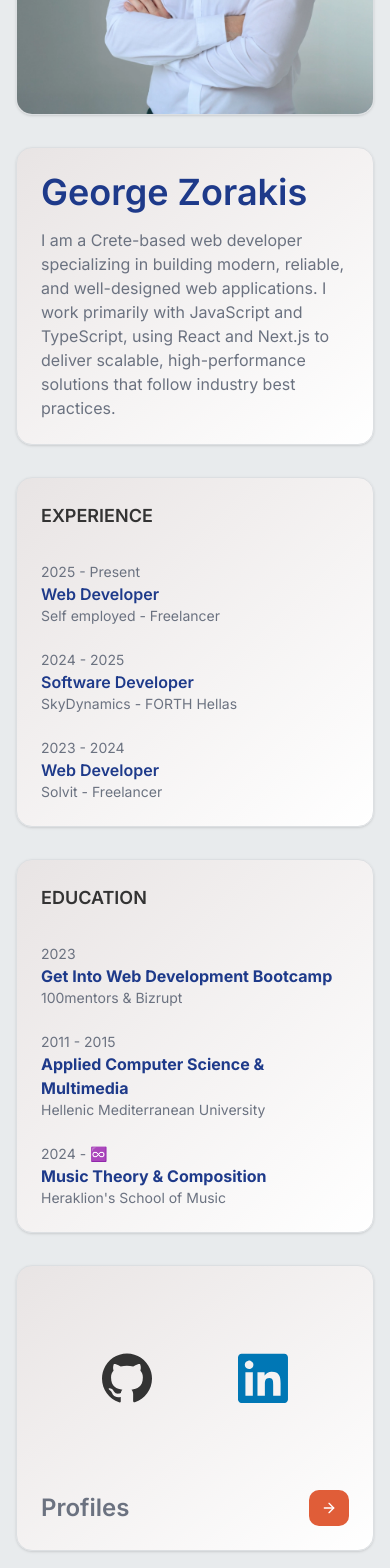
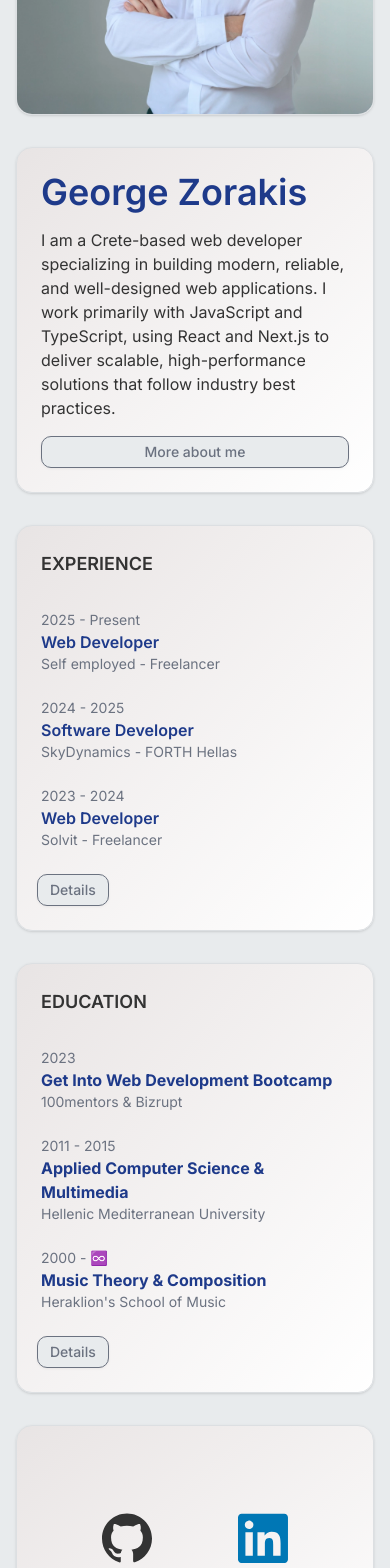
Before and after one commit to gzorakes/personal-portfolio, a Next.js app: page /about in a window 390 px wide. Shown: the part 411-1979 px from the top of the page. Built offline with nearby package versions, Linux system fonts and the light colour scheme.

Commit message:
about page modified (data)

```diff
--- a/app/about/page.tsx
+++ b/app/about/page.tsx
@@ -1,12 +1,22 @@
-import { Card, CardContent, CardHeader, CardTitle } from "@/components/ui/card";
+import { buttonVariants } from "@/components/ui/button";
+import {
+  Card,
+  CardContent,
+  CardFooter,
+  CardHeader,
+  CardTitle,
+} from "@/components/ui/card";
 import CredentialsCard from "@/components/web/credentials-card";
 import ProfilesCard from "@/components/web/profiles-card";
 import WorkTogetherCard from "@/components/web/worktogether-card";
+import { education, experience } from "@/data/credentials";
 import Image from "next/image";
+import Link from "next/link";
 
 export default function page() {
   return (
     <div className="max-w-7xl mx-auto p-4 grid grid-cols-1 md:grid-cols-2 lg:grid-cols-4 gap-8">
+      {/* Image */}
       <Card className="lg:col-span-1 md:row-span-2 lg:row-span-1 p-0 overflow-hidden">
         <div className="relative h-96 md:h-full lg:h-64">
           <Image
@@ -20,93 +30,94 @@ export default function page() {
         </div>
       </Card>
 
+      {/* About Me card */}
       <Card className="lg:col-span-3 relative">
         <CardContent className="flex flex-col justify-end gap-4 h-full">
           <h1 className="text-4xl font-semibold text-accent-foreground">
             George Zorakis
           </h1>
-          <p className="text-muted-foreground">
+          <p>
             I am a Crete-based web developer specializing in building modern,
             reliable, and well-designed web applications. I work primarily with
             JavaScript and TypeScript, using React and Next.js to deliver
             scalable, high-performance solutions that follow industry best
             practices.
           </p>
+          <Link
+            href="/credentials"
+            className={buttonVariants({
+              variant: "outline",
+              className: "lg:self-start lg:-ml-1 text-muted-foreground",
+              size: "sm",
+            })}
+          >
+            More about me
+          </Link>
         </CardContent>
       </Card>
 
+      {/* Experience card */}
       <Card className="lg:col-span-2">
         <CardHeader>
           <CardTitle className="text-lg">EXPERIENCE</CardTitle>
         </CardHeader>
         <CardContent>
           <div className="flex flex-col gap-6">
-            <div>
-              <p className="text-muted-foreground text-sm">2025 - Present</p>
+            {experience.map((exp) => (
+              <div key={exp.id}>
+                <p className="text-muted-foreground text-sm">{exp.date}</p>
                 <p className="font-semibold text-accent-foreground">
-                Web Developer
+                  {exp.title}
                 </p>
-              <p className="text-muted-foreground text-sm">
-                Self employed - Freelancer
-              </p>
+                <p className="text-muted-foreground text-sm">{exp.company}</p>
               </div>
-            <div>
-              <p className="text-muted-foreground text-sm">2024 - 2025</p>
-              <p className="font-semibold text-accent-foreground">
-                Software Developer
-              </p>
-              <p className="text-muted-foreground text-sm">
-                SkyDynamics - FORTH Hellas
-              </p>
-            </div>
-            <div>
-              <p className="text-muted-foreground text-sm">2023 - 2024</p>
-              <p className="font-semibold text-accent-foreground">
-                Web Developer
-              </p>
-              <p className="text-muted-foreground text-sm">
-                Solvit - Freelancer
-              </p>
-            </div>
+            ))}
           </div>
         </CardContent>
+        <CardFooter className="-ml-1">
+          <Link
+            href="/credentials"
+            className={buttonVariants({
+              variant: "outline",
+              size: "sm",
+              className: "text-muted-foreground",
+            })}
+          >
+            Details
+          </Link>
+        </CardFooter>
       </Card>
 
+      {/* Education card */}
       <Card className="lg:col-span-2 lg:order-4 md:order-5">
         <CardHeader>
           <CardTitle className="text-lg">EDUCATION</CardTitle>
         </CardHeader>
         <CardContent>
           <div className="flex flex-col gap-6">
-            <div>
-              <p className="text-muted-foreground text-sm">2023</p>
-              <p className="font-bold text-accent-foreground">
-                Get Into Web Development Bootcamp
-              </p>
+            {education.map((edu) => (
+              <div key={edu.id}>
+                <p className="text-muted-foreground text-sm">{edu.date}</p>
+                <p className="font-bold text-accent-foreground">{edu.title}</p>
                 <p className="text-muted-foreground text-sm">
-                100mentors & Bizrupt
+                  {edu.institution}
                 </p>
               </div>
-            <div>
-              <p className="text-muted-foreground text-sm">2011 - 2015</p>
-              <p className="font-bold text-accent-foreground">
-                Applied Computer Science & Multimedia
-              </p>
-              <p className="text-muted-foreground text-sm">
-                Hellenic Mediterranean University
-              </p>
-            </div>
-            <div>
-              <p className="text-muted-foreground text-sm">2024 - ♾️</p>
-              <p className="font-bold text-accent-foreground">
-                Music Theory & Composition
-              </p>
-              <p className="text-muted-foreground text-sm">
-                Heraklion&apos;s School of Music
-              </p>
-            </div>
+            ))}
           </div>
         </CardContent>
+        <CardFooter className="-ml-1">
+          <Link
+            href="/credentials"
+            className={buttonVariants({
+              variant: "outline",
+              size: "sm",
+              className: "text-muted-foreground",
+            })}
+          >
+            Details
+          </Link>
+        </CardFooter>
       </Card>
 
       <ProfilesCard orderClass="order-5 md:order-4" />
--- a/components/web/contact-form.tsx
+++ b/components/web/contact-form.tsx
@@ -41,7 +41,11 @@ export default function ContactForm() {
           render={({ field, fieldState }) => (
             <Field>
               <FieldLabel>Name</FieldLabel>
-              <Input placeholder="Type your full name" {...field} />
+              <Input
+                placeholder="Type your full name"
+                aria-invalid={fieldState.invalid}
+                {...field}
+              />
               {fieldState.invalid && <FieldError errors={[fieldState.error]} />}
             </Field>
           )}
@@ -73,6 +77,7 @@ export default function ContactForm() {
               <FieldLabel>Message</FieldLabel>
               <Textarea
                 placeholder="Type your message here and i will respond to your email"
+                aria-invalid={fieldState.invalid}
                 {...field}
               />
               {fieldState.invalid && <FieldError errors={[fieldState.error]} />}
--- a/components/web/services-card.tsx
+++ b/components/web/services-card.tsx
@@ -42,6 +42,7 @@ export default function ServicesCard() {
           <h2 className="text-2xl text-muted-foreground font-semibold">
             Services Offering
           </h2>
+          {/* TODO: Services Page (?) */}
           {/* <Link
             href="/services"
             aria-label="View services"
```
Lines whose indentation alone changed are shown as unchanged.
